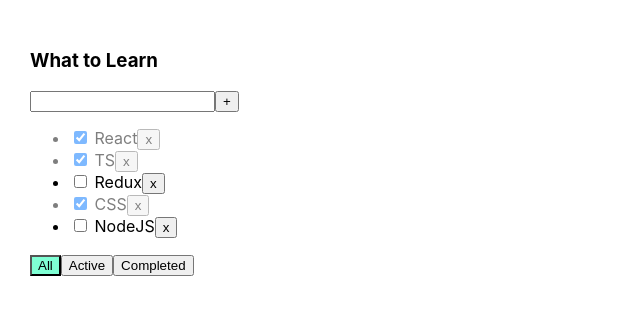
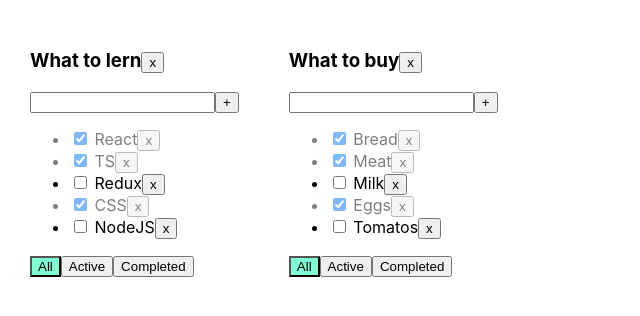
Before and after one commit to sStarkmaXx/it-incubator-todolist-ts-01, a React (Create React App) app: page / in a window 1280 px wide. Shown: the top 316 px of the page, without its empty margins (0-640 px from the left). Built offline with nearby package versions, Linux system fonts and the light colour scheme.

Commit message:
some todolists render& remove todolists

```diff
--- a/src/App.tsx
+++ b/src/App.tsx
@@ -1,7 +1,7 @@
-import React, { useState } from "react";
-import { v1 } from "uuid";
-import "./App.css";
-import { Todolist } from "./Todolist";
+import React, { useState } from 'react';
+import { v1 } from 'uuid';
+import './App.css';
+import { Todolist } from './Todolist';
 
 export type TaskType = {
   id: string;
@@ -9,67 +9,114 @@
   isDone: boolean;
 };
 
-export type FilterType = "all" | "completed" | "active";
+export type TodolistType = {
+  id: string;
+  title: string;
+  filter: FilterType;
+};
+
+export type TasksStateType = {
+  [key: string]: Array<TaskType>;
+};
+
+export type FilterType = 'all' | 'completed' | 'active';
 
 function App() {
-  const [tasks, setTasks] = useState<Array<TaskType>>([
-    { id: v1(), title: "React", isDone: true },
-    { id: v1(), title: "TS", isDone: true },
-    { id: v1(), title: "Redux", isDone: false },
-    { id: v1(), title: "CSS", isDone: true },
-    { id: v1(), title: "NodeJS", isDone: false }
+  const todoList_1 = v1();
+  const todoList_2 = v1();
+
+  const [todolists, setTodolists] = useState<Array<TodolistType>>([
+    { id: todoList_1, title: 'What to lern', filter: 'all' },
+    { id: todoList_2, title: 'What to buy', filter: 'all' },
   ]);
-  const [filter, setFilter] = useState<FilterType>("all");
-  function changeFilter(filter: FilterType) {
-    setFilter(filter);
+
+  const [tasks, setTasks] = useState<TasksStateType>({
+    [todoList_1]: [
+      { id: v1(), title: 'React', isDone: true },
+      { id: v1(), title: 'TS', isDone: true },
+      { id: v1(), title: 'Redux', isDone: false },
+      { id: v1(), title: 'CSS', isDone: true },
+      { id: v1(), title: 'NodeJS', isDone: false },
+    ],
+    [todoList_2]: [
+      { id: v1(), title: 'Bread', isDone: true },
+      { id: v1(), title: 'Meat', isDone: true },
+      { id: v1(), title: 'Milk', isDone: false },
+      { id: v1(), title: 'Eggs', isDone: true },
+      { id: v1(), title: 'Tomatos', isDone: false },
+    ],
+  });
+
+  //const [filter, setFilter] = useState<FilterType>('all');
+  function changeFilter(filter: FilterType, todolistId: string) {
+    setTodolists(
+      todolists.map((tl) =>
+        tl.id === todolistId ? { ...tl, filter: filter } : tl
+      )
+    );
   }
-  function createNewTask(title: string) {
+
+  function removeTodoList(todolistId: string) {
+    setTodolists(todolists.filter((tl) => tl.id !== todolistId));
+    const copyTasks = { ...tasks };
+    delete copyTasks[todolistId];
+    setTasks(copyTasks);
+  }
+
+  function removeTask(taskID: string, todolistId: string) {
+    tasks[todolistId] = tasks[todolistId].filter((task) => task.id !== taskID);
+    setTasks({ ...tasks });
+  }
+
+  function createNewTask(title: string, todolistId: string) {
     const newTask: TaskType = {
       id: v1(),
       title,
-      isDone: false
+      isDone: false,
     };
-    const newTasks = [newTask, ...tasks];
-    setTasks(newTasks);
+    const copyTasks = { ...tasks };
+    copyTasks[todolistId] = [newTask, ...tasks[todolistId]];
+    setTasks(copyTasks);
   }
 
-  function removeTask(taskID: string) {
-    const filteredTasks = tasks.filter((task) => task.id !== taskID);
-    setTasks(filteredTasks);
+  function changeStatus(taskID: string, isDone: boolean, todolistId: string) {
+    const copyTasks = { ...tasks };
+    copyTasks[todolistId] = tasks[todolistId].map((t) =>
+      t.id === taskID ? { ...t, isDone } : t
+    );
+    setTasks(copyTasks);
   }
 
-  function changeStatus(taskID: string, isDone: boolean) {
-    let task = tasks.find((t) => t.id === taskID);
-    if (task) {
-      task.isDone = isDone;
-      setTasks([...tasks]);
+  function getFilteredTask(tl: TodolistType) {
+    switch (tl.filter) {
+      case 'active':
+        return tasks[tl.id].filter((t) => t.isDone === false);
+      case 'completed':
+        return tasks[tl.id].filter((t) => t.isDone === true);
+      default:
+        return tasks[tl.id];
     }
   }
 
-  function getFilteredTask() {
-    switch (filter) {
-      case "active":
-        return tasks.filter((t) => t.isDone === false);
-      case "completed":
-        return tasks.filter((t) => t.isDone === true);
-      default:
-        return tasks;
-    }
-  }
-
-  return (
-    <div className="App">
+  const todoListComponents = todolists.map((tl) => {
+    const tasksForTodoList = getFilteredTask(tl);
+    return (
       <Todolist
-        title="What to Learn"
-        tasks={getFilteredTask()}
+        key={tl.id}
+        todoListId={tl.id}
+        title={tl.title}
+        tasks={tasksForTodoList}
+        filter={tl.filter}
+        removeTodoList={removeTodoList}
         removeTask={removeTask}
         createNewTask={createNewTask}
         changeFilter={changeFilter}
         changeStatus={changeStatus}
-        filter={filter}
       />
-    </div>
-  );
+    );
+  });
+
+  return <div className="App">{todoListComponents}</div>;
 }
 
 export default App;
--- a/src/Todolist.tsx
+++ b/src/Todolist.tsx
@@ -1,48 +1,50 @@
-import React, { ChangeEvent, KeyboardEvent, useState } from "react";
-import { FilterType, TaskType } from "./App";
+import React, { ChangeEvent, KeyboardEvent, useState } from 'react';
+import { FilterType, TaskType } from './App';
 
 type PropsType = {
+  todoListId: string;
   title: string;
   tasks: Array<TaskType>;
   filter: FilterType;
-  removeTask: (taskID: string) => void;
-  createNewTask: (title: string) => void;
-  changeFilter: (filter: FilterType) => void;
-  changeStatus: (taskID: string, isDone: boolean) => void;
+  removeTodoList: (todolistId: string) => void;
+  removeTask: (taskID: string, todolistId: string) => void;
+  createNewTask: (title: string, todolistId: string) => void;
+  changeFilter: (filter: FilterType, todolistId: string) => void;
+  changeStatus: (taskID: string, isDone: boolean, todolistId: string) => void;
 };
 
 export const Todolist = (props: PropsType) => {
-  const [title, setTitle] = useState<string>("");
+  const [title, setTitle] = useState<string>('');
   const [error, setError] = useState<string | null>(null);
   const onChangeTitle = (e: ChangeEvent<HTMLInputElement>) =>
     setTitle(e.currentTarget.value);
   const addTaskAndClear = () => {
-    if (title.trim() !== "") {
-      props.createNewTask(title);
-      setTitle("");
+    if (title.trim() !== '') {
+      props.createNewTask(title, props.todoListId);
+      setTitle('');
     } else {
-      setError("Title is required!");
-      setTitle("");
+      setError('Title is required!');
+      setTitle('');
     }
   };
   const onKeyPressAddTask = (e: KeyboardEvent<HTMLInputElement>) => {
     setError(null);
-    if (e.key === "Enter") {
+    if (e.key === 'Enter') {
       addTaskAndClear();
     }
   };
 
   let task = props.tasks.map((item) => {
     const removeTask = () => {
-      props.removeTask(item.id);
+      props.removeTask(item.id, props.todoListId);
     };
     const changeStatus = (e: ChangeEvent<HTMLInputElement>) => {
       let newIsDoneValue = e.currentTarget.checked;
-      props.changeStatus(item.id, newIsDoneValue);
+      props.changeStatus(item.id, newIsDoneValue, props.todoListId);
     };
     return (
-      <li className={item.isDone ? "is-done" : ""}>
-        <input type="checkbox" onChange={changeStatus} checked={item.isDone} />{" "}
+      <li className={item.isDone ? 'is-done' : ''}>
+        <input type="checkbox" onChange={changeStatus} checked={item.isDone} />{' '}
         <span>{item.title}</span>
         <button onClick={removeTask}>x</button>
       </li>
@@ -51,10 +53,15 @@
 
   return (
     <div>
-      <h3>{props.title}</h3>
+      <h3>
+        {props.title}
+        <button onClick={() => props.removeTodoList(props.todoListId)}>
+          x
+        </button>
+      </h3>
       <div>
         <input
-          className={error ? "error" : ""}
+          className={error ? 'error' : ''}
           value={title}
           onChange={onChangeTitle}
           onKeyPress={onKeyPressAddTask}
@@ -65,20 +72,20 @@
       <ul>{task}</ul>
       <div>
         <button
-          className={props.filter === "all" ? "active-filter" : ""}
-          onClick={() => props.changeFilter("all")}
+          className={props.filter === 'all' ? 'active-filter' : ''}
+          onClick={() => props.changeFilter('all', props.todoListId)}
         >
           All
         </button>
         <button
-          className={props.filter === "active" ? "active-filter" : ""}
-          onClick={() => props.changeFilter("active")}
+          className={props.filter === 'active' ? 'active-filter' : ''}
+          onClick={() => props.changeFilter('active', props.todoListId)}
         >
           Active
         </button>
         <button
-          className={props.filter === "completed" ? "active-filter" : ""}
-          onClick={() => props.changeFilter("completed")}
+          className={props.filter === 'completed' ? 'active-filter' : ''}
+          onClick={() => props.changeFilter('completed', props.todoListId)}
         >
           Completed
         </button>
```
Also changed, not shown: 1 other file (tests, documents, lock files or other folders).
